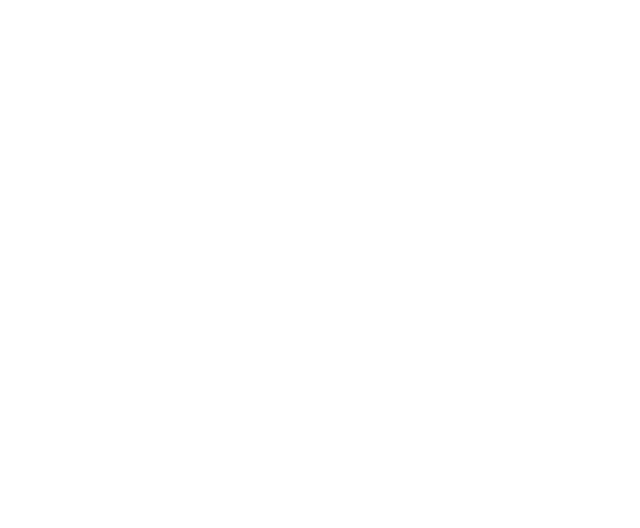
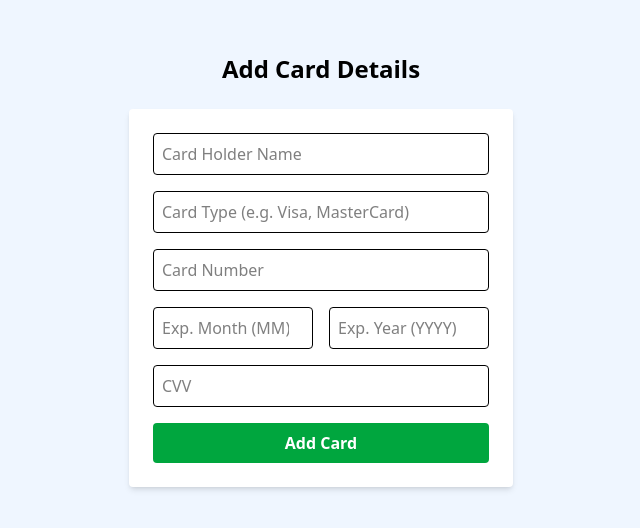
Before and after one commit to theshanGeeth123/MERN-ShoppingCart2, a React (Vite) app in the folder frontend/: page /customer/add-card in a window 1280 px wide. Before the commit this address had no page. Shown: the part 130-658 px from the top of the page, without its empty margins (319-959 px from the left). Built offline with nearby package versions, Linux system fonts and the light colour scheme.

Commit message:
Add card details frontend by customer

```diff
--- a/frontend/src/App.jsx
+++ b/frontend/src/App.jsx
@@ -24,6 +24,7 @@
 import AddNewAdmin from "./admin/AddNewAdmin.jsx";
 import ViewUsers from "./admin/ViewUsers.jsx";
 import EditUser from "./admin/EditUser.jsx";
+import AddCardDetails from "./customer/cardDetails/AddCardDetails.jsx";
 
 function App() {
   return (
@@ -52,6 +53,7 @@
          <Route path="/admin/add" element={<AddNewAdmin />} />
          <Route path="/admin/view-users" element={<ViewUsers />} />
           <Route path="/admin/edit-user/:id" element={<EditUser />} />
+          <Route path="/customer/add-card" element={<AddCardDetails />} />
 
       </Routes>
     </Router>
--- a/frontend/src/customer/CustomerHome.jsx
+++ b/frontend/src/customer/CustomerHome.jsx
@@ -14,6 +14,7 @@
       <h1 className="text-3xl font-bold mb-6">
         Welcome to Customer Home Page!
       </h1>
+
       <button
         onClick={handleLogout}
         className="bg-red-600 hover:bg-red-700 text-white font-semibold py-2 px-4 rounded"
@@ -21,7 +22,9 @@
         Logout
       </button>
 
-      <Link to={"/home"}>Shopping Cart Customer</Link>
+      <Link to={"/home"} className="mt-4 text-green-600 hover:underline">
+        Shopping Cart Customer
+      </Link>
 
       <Link
         to="/customer/profile"
@@ -29,6 +32,14 @@
       >
         View & Edit Profile
       </Link>
+
+      {/* ✅ New Add Card Button */}
+      <Link
+        to="/customer/add-card"
+        className="mt-4 text-purple-600 hover:underline"
+      >
+        ➕ Add Card Details
+      </Link>
     </div>
   );
 }
--- /dev/null
+++ b/frontend/src/customer/cardDetails/AddCardDetails.jsx
@@ -0,0 +1,113 @@
+import React, { useState } from "react";
+import axios from "axios";
+import { useNavigate } from "react-router-dom";
+
+function AddCardDetails() {
+  const [cardHolder, setCardHolder] = useState("");
+  const [cardType, setCardType] = useState("");
+  const [cardNumber, setCardNumber] = useState("");
+  const [expMonth, setExpMonth] = useState("");
+  const [expYear, setExpYear] = useState("");
+  const [cvv, setCvv] = useState("");
+
+  const navigate = useNavigate();
+
+  const handleSubmit = async (e) => {
+    e.preventDefault();
+
+    const customer = JSON.parse(localStorage.getItem("customer"));
+    const userId = customer?.data?._id;
+
+    if (!userId) {
+      alert("User not logged in.");
+      return;
+    }
+
+    try {
+      await axios.post("http://localhost:5000/api/card/add", {
+        userId,
+        cardHolder,
+        cardType,
+        cardNumber,
+        expMonth: Number(expMonth),
+        expYear: Number(expYear),
+        cvv,
+      });
+
+      alert("Card added successfully!");
+      navigate("/customer/home");
+    } catch (error) {
+      console.error("Card add failed:", error);
+      alert("Failed to add card");
+    }
+  };
+
+  return (
+    <div className="min-h-screen flex flex-col items-center justify-center bg-blue-50">
+      <h2 className="text-2xl font-bold mb-6">Add Card Details</h2>
+      <form onSubmit={handleSubmit} className="w-96 bg-white p-6 rounded shadow-md space-y-4">
+        <input
+          type="text"
+          placeholder="Card Holder Name"
+          value={cardHolder}
+          onChange={(e) => setCardHolder(e.target.value)}
+          required
+          className="w-full p-2 border rounded"
+        />
+        <input
+          type="text"
+          placeholder="Card Type (e.g. Visa, MasterCard)"
+          value={cardType}
+          onChange={(e) => setCardType(e.target.value)}
+          required
+          className="w-full p-2 border rounded"
+        />
+        <input
+          type="text"
+          placeholder="Card Number"
+          value={cardNumber}
+          onChange={(e) => setCardNumber(e.target.value)}
+          required
+          className="w-full p-2 border rounded"
+        />
+        <div className="flex gap-4">
+          <input
+            type="number"
+            placeholder="Exp. Month (MM)"
+            value={expMonth}
+            onChange={(e) => setExpMonth(e.target.value)}
+            required
+            className="w-1/2 p-2 border rounded"
+            min="1"
+            max="12"
+          />
+          <input
+            type="number"
+            placeholder="Exp. Year (YYYY)"
+            value={expYear}
+            onChange={(e) => setExpYear(e.target.value)}
+            required
+            className="w-1/2 p-2 border rounded"
+            min={new Date().getFullYear()}
+          />
+        </div>
+        <input
+          type="password"
+          placeholder="CVV"
+          value={cvv}
+          onChange={(e) => setCvv(e.target.value)}
+          required
+          className="w-full p-2 border rounded"
+        />
+        <button
+          type="submit"
+          className="w-full bg-green-600 hover:bg-green-700 text-white py-2 rounded font-semibold"
+        >
+          Add Card
+        </button>
+      </form>
+    </div>
+  );
+}
+
+export default AddCardDetails;
```
Also changed, not shown: 1 other file (tests, documents, lock files or other folders).
